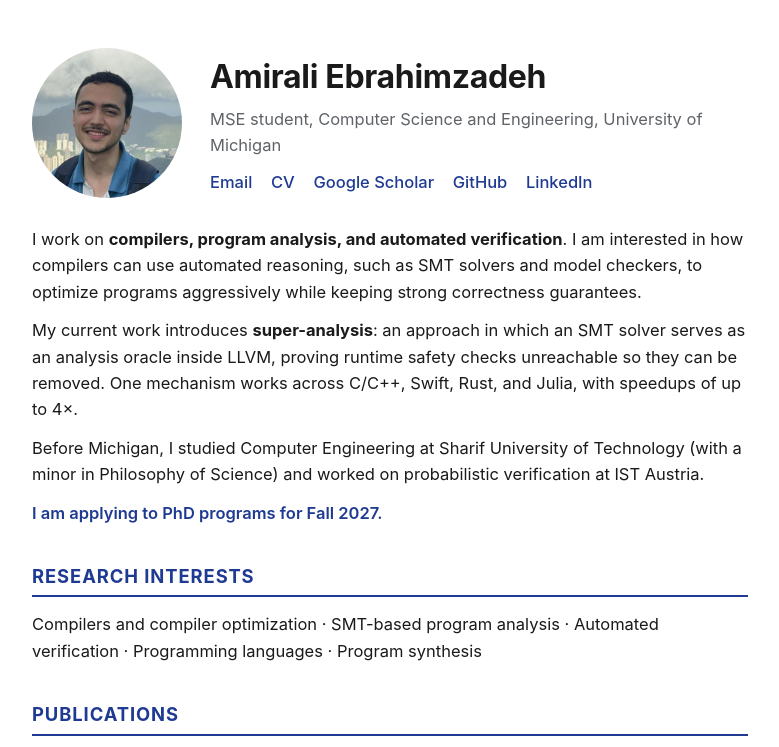
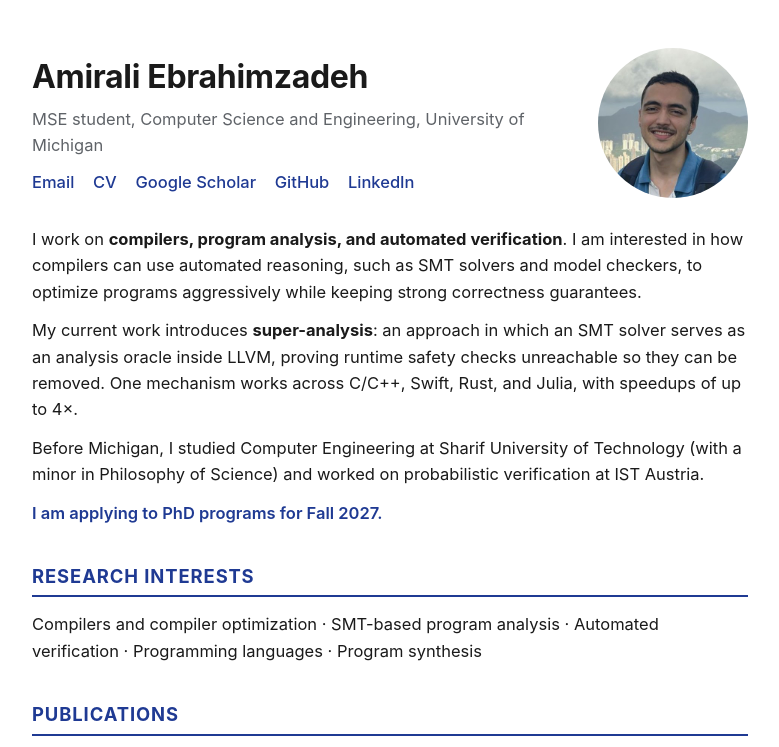
Before and after one commit to AmiraliE1380/AmiraliE1380.github.io, a plain HTML site: page index.html in a window 1280 px wide. Shown: the top 747 px of the page, without its empty margins (250-1029 px from the left). Drawn offline with Linux system fonts and the light colour scheme.

Commit message:
Update header styles for layout adjustments

```diff
--- a/index.html
+++ b/index.html
@@ -13,7 +13,7 @@
   main { max-width:760px; margin:0 auto; padding:48px 22px 64px; }
   a { color:var(--accent); text-decoration:none; }
   a:hover { text-decoration:underline; }
-  header { display:flex; gap:28px; align-items:center; margin-bottom:28px; }
+  header { display:flex; flex-direction:row-reverse; justify-content:space-between; gap:28px; align-items:center; margin-bottom:28px; }
   header img { width:150px; height:150px; object-fit:cover; border-radius:50%; flex-shrink:0; }
   h1 { margin:0 0 4px; font-size:2rem; letter-spacing:-0.01em; }
   .role { color:var(--muted); margin:0 0 10px; }
```
